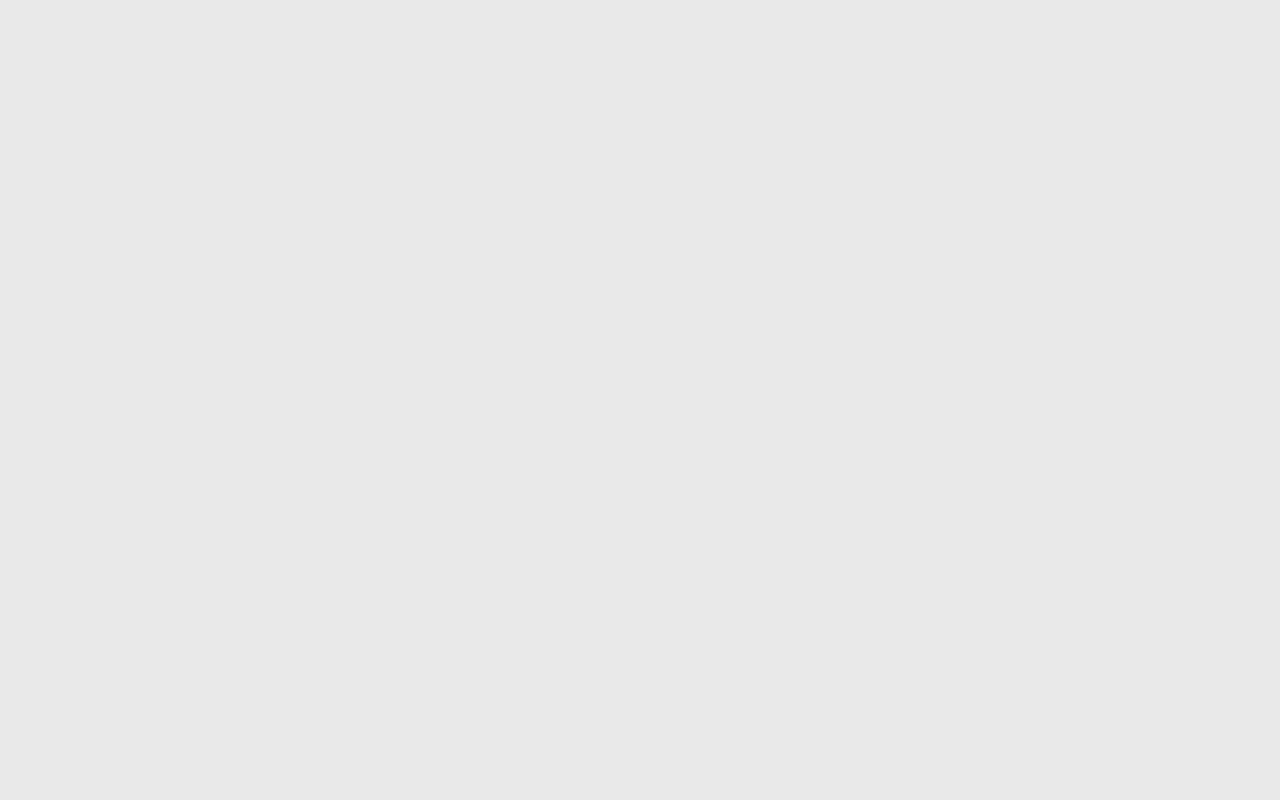
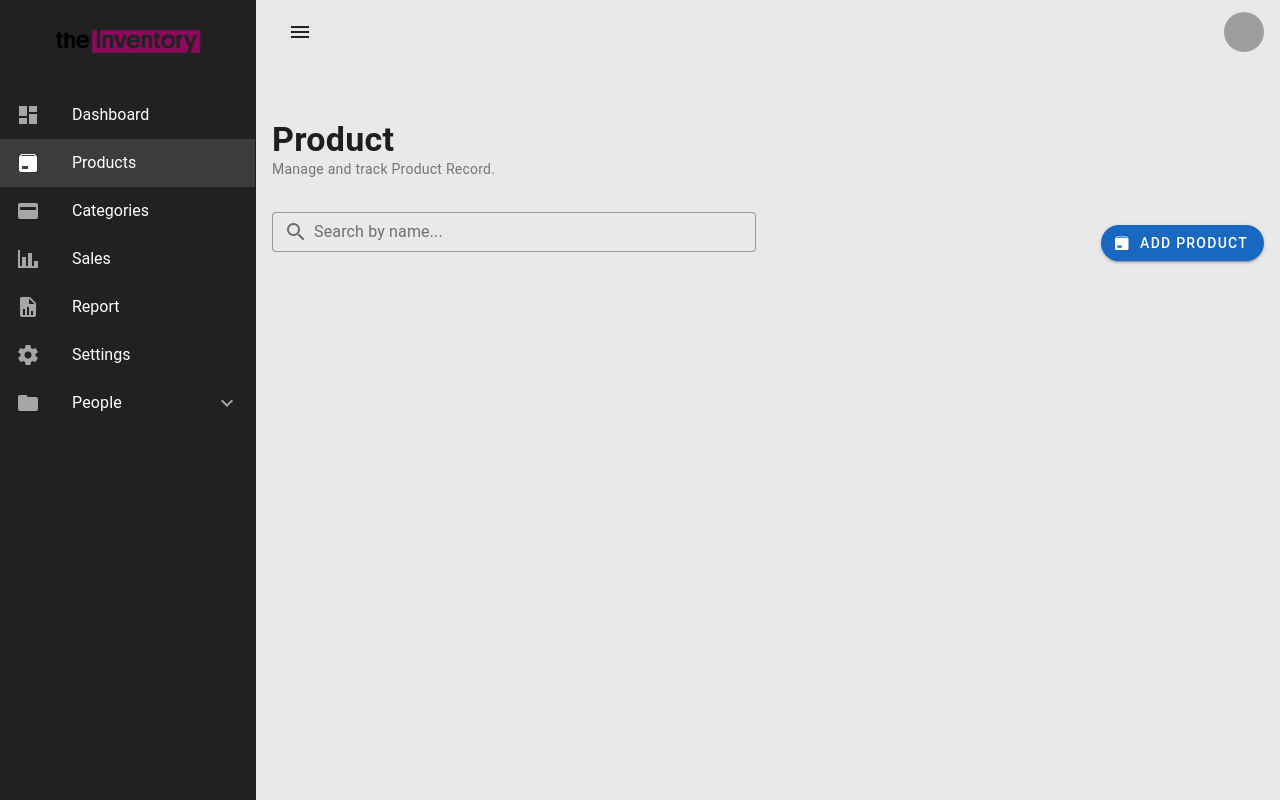
Before and after one commit to josengmundo101/inventory, a Vue app: page /admin/products in a window 1280 px wide. Before the commit this address had no page. Built offline with nearby package versions, Linux system fonts and the light colour scheme; grey boxes are pictures that could not be loaded.

Commit message:
Finish: dashboard, Creating components for product page

```diff
--- a/src/components/system/SideBar.vue
+++ b/src/components/system/SideBar.vue
@@ -44,7 +44,7 @@ import logo from '@/assets/images/logo.png'
 
 const menuItems = [
   { title: 'Dashboard', icon: 'mdi-view-dashboard', to: '/admin/dashboard' },
-  { title: 'Products', icon: 'mdi-account-group', to: '/admin/products' },
+  { title: 'Products', icon: 'mdi-package', to: '/admin/products' },
   { title: 'Categories', icon: 'mdi-credit-card', to: '/admin/categories' },
   { title: 'Sales', icon: 'mdi-chart-bar', to: '/admin/sales' },
   { title: 'Report', icon: 'mdi-file-chart', to: '/admin/report' },
--- a/src/router/index.js
+++ b/src/router/index.js
@@ -2,6 +2,7 @@ import { createRouter, createWebHistory } from 'vue-router'
 import LoginView from '../views/auth/LoginView.vue'
 import DashboardView from '@/views/Dashboard/DashboardView.vue'
 import AppLayout from '@/components/AppLayout.vue'
+import ProductView from '@/views/Product/ProductView.vue'
 
 const router = createRouter({
   history: createWebHistory(import.meta.env.BASE_URL),
@@ -15,7 +16,10 @@ const router = createRouter({
       path: '/admin',
       component: AppLayout,
       meta: { requiresAuth: true, role: 'admin' }, // Restrict to admin only
-      children: [{ path: 'dashboard', name: 'dashboard', component: DashboardView }],
+      children: [
+        { path: 'dashboard', name: 'dashboard', component: DashboardView },
+        { path: 'products', name: 'products', component: ProductView },
+      ],
     },
   ],
 })
--- a/src/views/Dashboard/DashboardView.vue
+++ b/src/views/Dashboard/DashboardView.vue
@@ -51,7 +51,7 @@ import GraphChart from './component/GraphChart.vue'
       </v-col>
       <v-col cols="12" md="6">
         <v-card class="pa-4" height="100%" flat>
-          <div class="text-subtitle-1 font-weight-bold mb-2">Incidents Per Type</div>
+          <div class="text-h5 font-weight-bold mb-2">Incidents Per Type</div>
           <GraphChart />
         </v-card>
       </v-col>
--- a/src/views/Dashboard/component/LowStock.vue
+++ b/src/views/Dashboard/component/LowStock.vue
@@ -1,15 +1,17 @@
 <template>
   <v-card class="pa-4 rounded-lg" height="100%" flat>
-    <v-card-title class="text-red-600 text-subtitle-1 font-weight-bold mb-2">
+    <v-card-title class="text-red-600 text-h5 font-weight-bold mb-2">
       Low Stock Alerts
     </v-card-title>
 
+    <!-- Scrollable container -->
+    <div class="table-scroll">
       <v-table density="comfortable">
         <thead>
           <tr>
-          <th class="text-left">Product</th>
-          <th class="text-left">Stock</th>
-          <th class="text-left">Category</th>
+            <th class="text-left text-uppercase font-weight-bold">Product</th>
+            <th class="text-left text-uppercase font-weight-bold">Stock</th>
+            <th class="text-left text-uppercase font-weight-bold">Category</th>
           </tr>
         </thead>
         <tbody>
@@ -20,6 +22,7 @@
           </tr>
         </tbody>
       </v-table>
+    </div>
   </v-card>
 </template>
 
@@ -64,3 +67,10 @@ const lowStock = [
   },
 ]
 </script>
+
+<style scoped>
+.table-scroll {
+  max-height: 300px; /* adjust based on your layout */
+  overflow-y: auto;
+}
+</style>
--- /dev/null
+++ b/src/views/Product/ProductView.vue
@@ -0,0 +1,29 @@
+<script setup>
+import { ref } from 'vue'
+import SearchBar from './component/SearchBar.vue'
+
+const searchQuery = ref('')
+</script>
+
+<template>
+  <v-container class="py-8">
+    <div class="dashboard-overview mt-6 mb-8">
+      <h1 class="text-h4 font-weight-bold tracking-tight fade-in delay-50">Product</h1>
+      <p class="text-body-2 text-grey-darken-1 max-width fade-in delay-100">
+        Manage and track Product Record.
+      </p>
+    </div>
+
+    <v-row class="mb-4">
+      <v-col cols="12" sm="6">
+        <SearchBar v-model="searchQuery" placeholder="Search by name..." />
+      </v-col>
+
+      <v-col cols="12" sm="6" class="d-flex justify-end align-center">
+        <v-btn class="btn rounded-xl" color="primary"
+          ><v-icon icon="mdi-package" start></v-icon>Add Product</v-btn
+        >
+      </v-col>
+    </v-row>
+  </v-container>
+</template>
--- /dev/null
+++ b/src/views/Product/component/SearchBar.vue
@@ -0,0 +1,41 @@
+<script setup>
+import { defineProps, defineEmits, ref } from 'vue'
+
+// Define props and emits
+const props = defineProps({
+  modelValue: String,
+  placeholder: { type: String, default: 'Search...' },
+})
+const emit = defineEmits(['update:modelValue'])
+
+const searchQuery = ref(props.modelValue || '')
+
+// Emit changes on input
+const updateSearch = () => {
+  emit('update:modelValue', searchQuery.value)
+}
+
+// Clear search input
+const clearSearch = () => {
+  searchQuery.value = ''
+  updateSearch()
+}
+</script>
+
+<template>
+  <v-text-field
+    class="fade-in delay-100"
+    v-model="searchQuery"
+    :label="placeholder"
+    variant="outlined"
+    prepend-inner-icon="mdi-magnify"
+    clearable
+    density="compact"
+    @update:modelValue="updateSearch"
+    @click:clear="clearSearch"
+  />
+</template>
+
+<style scoped>
+/* Customize search bar if needed */
+</style>
```
Lines whose indentation alone changed are shown as unchanged.
